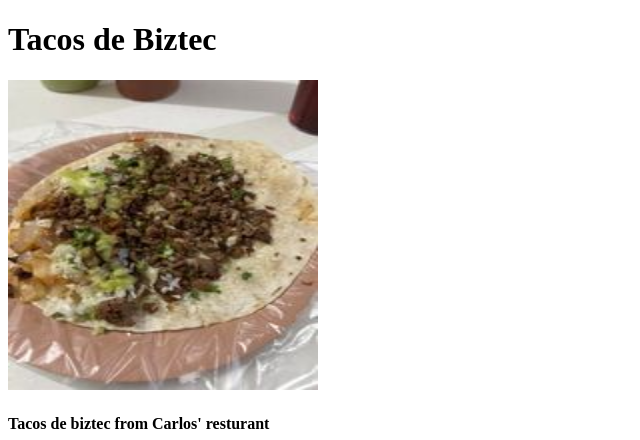
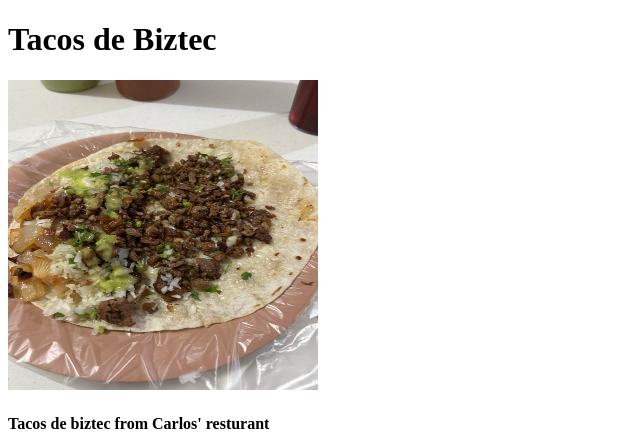
Before and after one commit to willmcclafferty/odin-recipes, a plain HTML site: page odin-recipes-webpage/recipes/tacos-de-biztec.html in a window 1280 px wide. Shown: the top 440 px of the page, 0-640 px from the left. Drawn offline with Linux system fonts and the light colour scheme.

Commit message:
Photos higher quality saved

```diff
--- a/odin-recipes-webpage/recipes/tacos-de-biztec.html
+++ b/odin-recipes-webpage/recipes/tacos-de-biztec.html
@@ -7,7 +7,7 @@
 
     <body>
         <h1>Tacos de Biztec</h1>
-        <img src="../images/tacos-de-biztec.jpeg" alt="Tacos de biztec de Carlos Resturante"
+        <img src="../images/taco.jpeg" alt="Tacos de biztec de Carlos Resturante"
         height="310" width="310">
         <h4>Tacos de biztec from Carlos' resturant</h4>
 
```
Also changed, not shown: odin-recipes-webpage/recipes/burriot-de-barbacoa.html (+1 -1 lines), odin-recipes-webpage/images/Tacos-de-Biztec.jpeg (deleted), odin-recipes-webpage/images/burrito.jpeg (added), odin-recipes-webpage/images/taco.jpeg (added).
